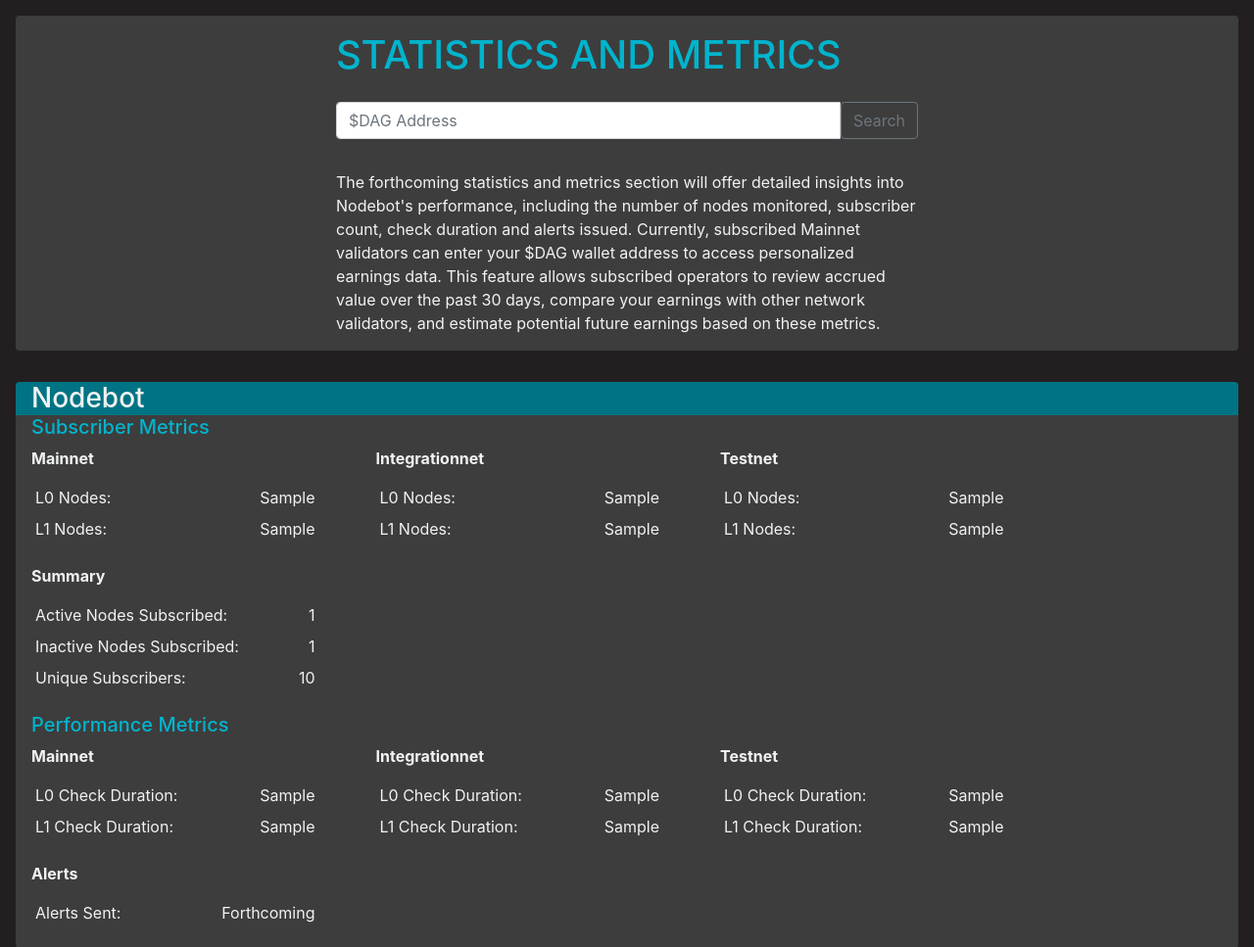
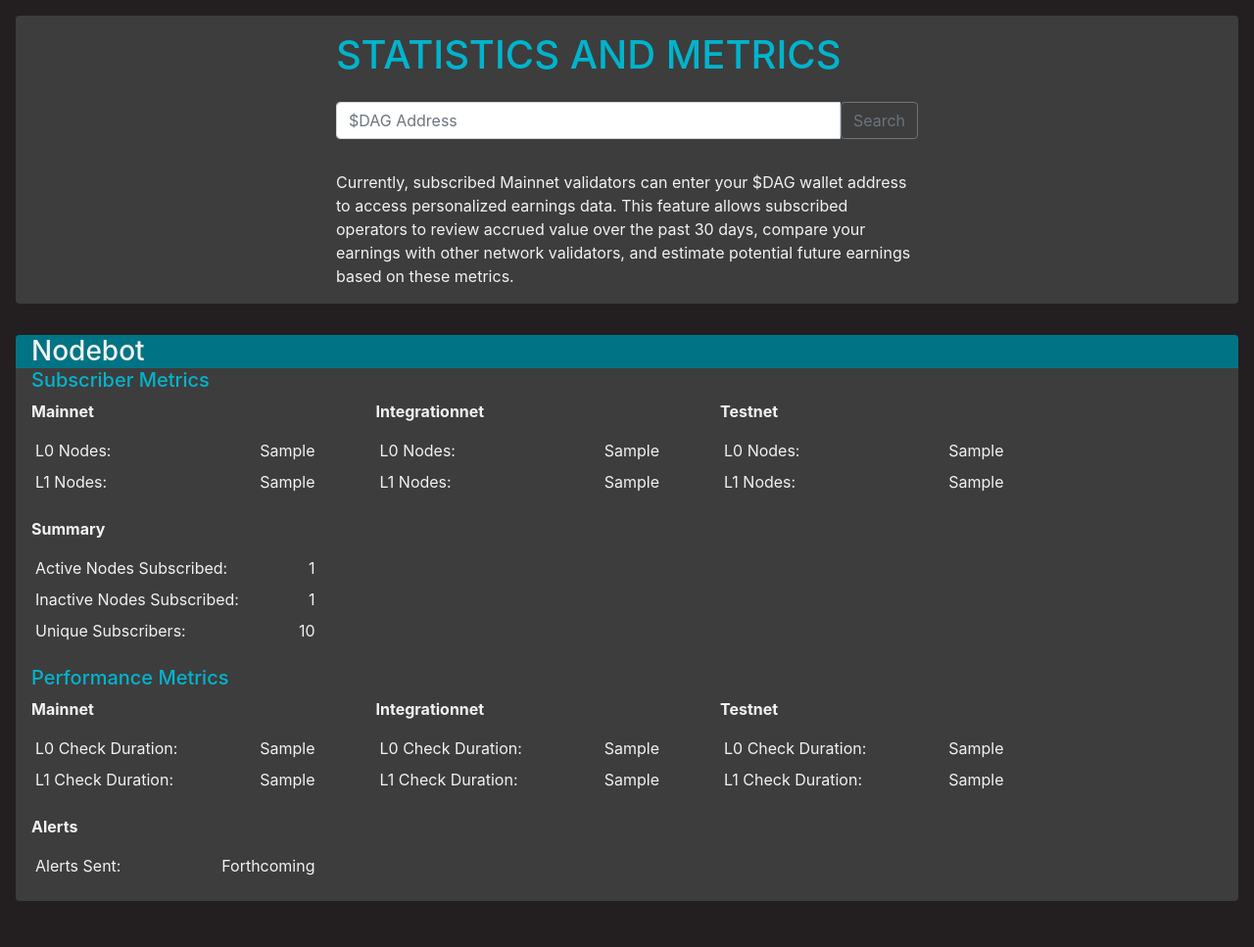
Before and after one commit to buzzgreyday/hgtp-node-discord-bot, a FastAPI app: template templates/pages/statistics.html in a window 1280 px wide. Shown: the part 125-1092 px from the top of the page at 98% size. Run offline with FastAPI, Linux system fonts and the light colour scheme; the template is opened without the code that fills it: most values are stand-ins (such as "Sample title", 1, 10 or a date in 2020); parts of the project's set-up code (start-up, migrations or seed data) failed here and were passed over; some libraries are stand-ins or nearby versions.

Commit message:
Change description

```diff
--- a/templates/pages/statistics.html
+++ b/templates/pages/statistics.html
@@ -80,9 +80,7 @@
                                 <button class="btn btn-outline-secondary" type="button" id="address-continue-button" onclick="goToAddress()">Search</button>
                             </div>
                             <p style="color: #f1f2f2;">
-                                The forthcoming statistics and metrics section will offer detailed insights into Nodebot's
-                                performance, including the number of nodes monitored, subscriber count, check duration and
-                                alerts issued. Currently, subscribed Mainnet validators can enter your $DAG wallet address
+                                Currently, subscribed Mainnet validators can enter your $DAG wallet address
                                 to access personalized earnings data. This feature allows subscribed operators to review
                                 accrued value over the past 30 days, compare your earnings with other network validators,
                                 and estimate potential future earnings based on these metrics.</p>
```
